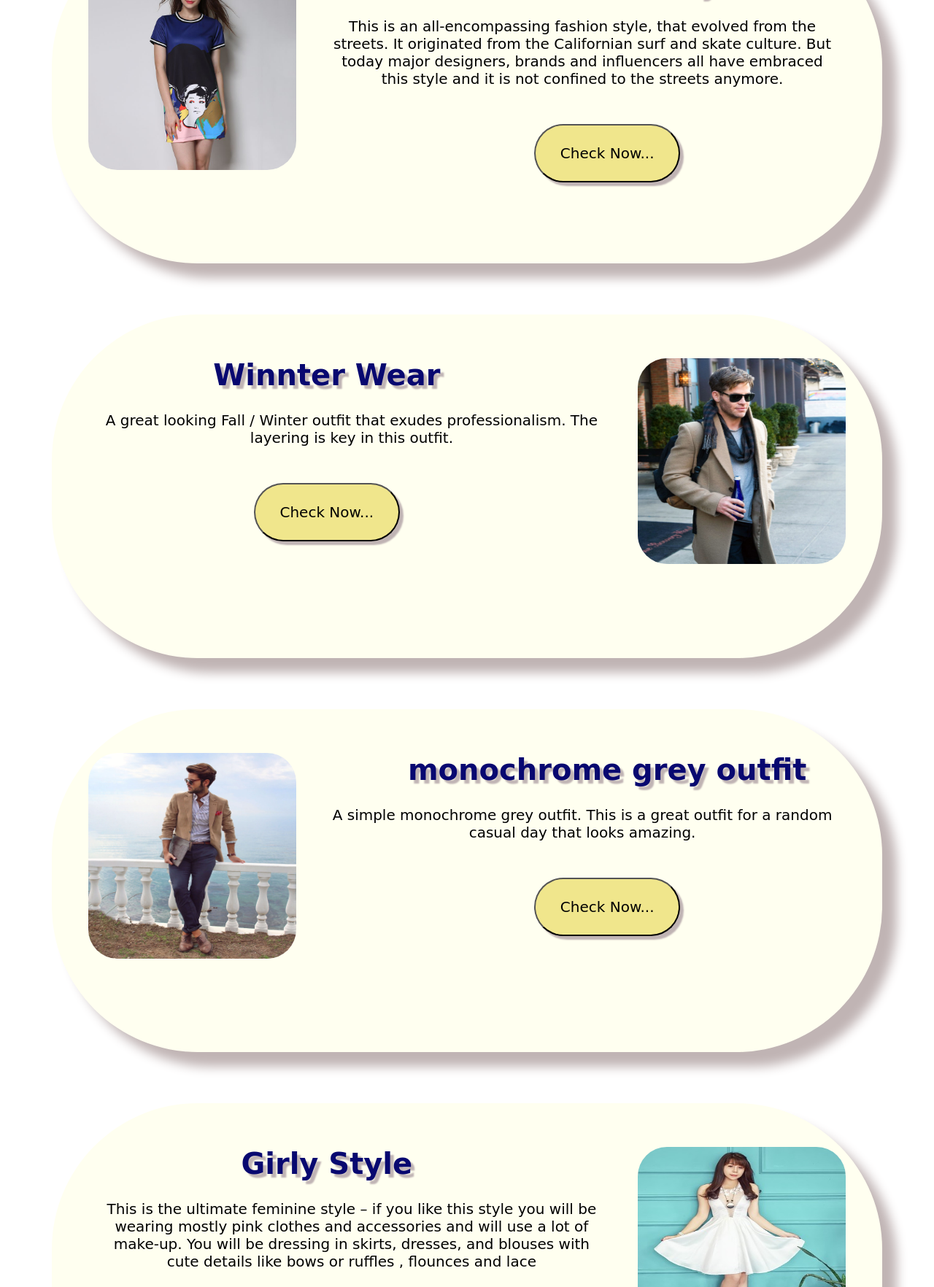
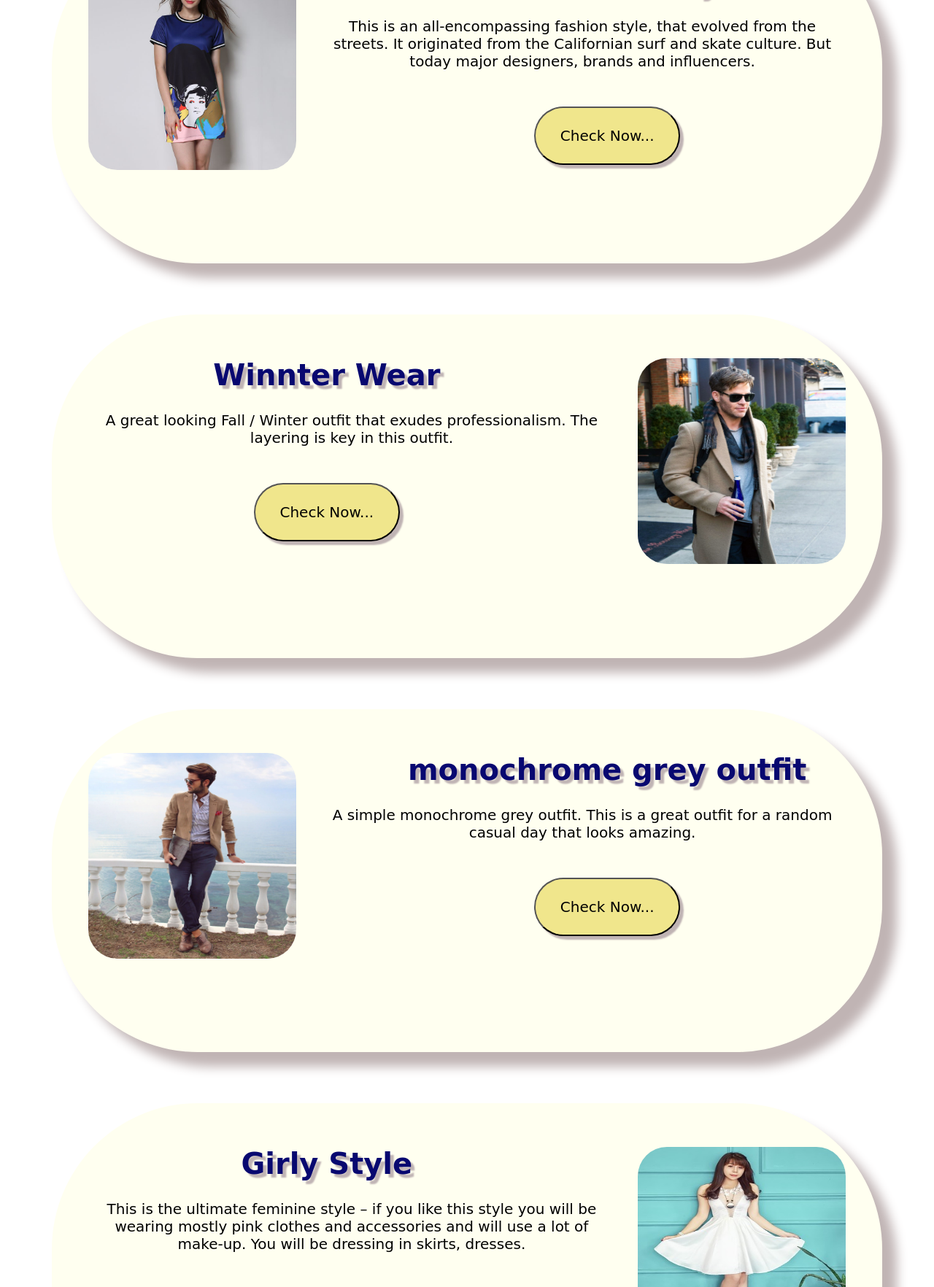
Before and after one commit to chiragjma7720/clotherag.github.io, a plain HTML site: page styles.html in a window 1280 px wide. Shown: the part 278-2042 px from the top of the page at 73% size. Drawn offline with Linux system fonts and the light colour scheme.

Commit message:
Update styles.html

```diff
--- a/styles.html
+++ b/styles.html
@@ -21,8 +21,7 @@
             <img src="style1.jpg" alt="text" class="inner_container_img_left">
             <h1 class="parahead">Streetwear Style</h1>
             <div class="para_text">
-                This is an all-encompassing fashion style, that evolved from the streets. It originated from the Californian surf and skate culture. But today major designers, brands and influencers all have embraced this
-                style and it is not confined to the streets anymore.
+                This is an all-encompassing fashion style, that evolved from the streets. It originated from the Californian surf and skate culture. But today major designers, brands and influencers.
 
             </div>
             <button class="para_button">Check Now...</button>
@@ -55,8 +54,7 @@
             <div class="para_text">
                 This is the ultimate feminine style – if you like this style you will be
                 wearing mostly pink clothes and accessories and will use a lot of make-up.
-                 You will be dressing in skirts, dresses, and blouses with cute details like bows or ruffles
-                , flounces and lace
+                 You will be dressing in skirts, dresses.
 
             </div>
             <button class="para_button">Check Now...</button>
@@ -78,8 +76,7 @@
             <h1 class="parahead">Rocker Chic Style</h1>
             <div class="para_text">
                 A Devil may care attitude is the most important thing in this fashion other than
-                 the edgy fashion style staples like the skinny leather pants/jeans, black boots or spiky heels , Vintage t-shirts with patches (lots and lots of them) bomber/motorcycle jackets and dark colors, both in garments,
-                accessories and for make up.
+                 the edgy fashion style staples like the skinny leather pants/jeans, black boots or spiky heels , Vintage t-shirts with patches.
 
             </div>
             <button class="para_button">Check Now...</button>
```
